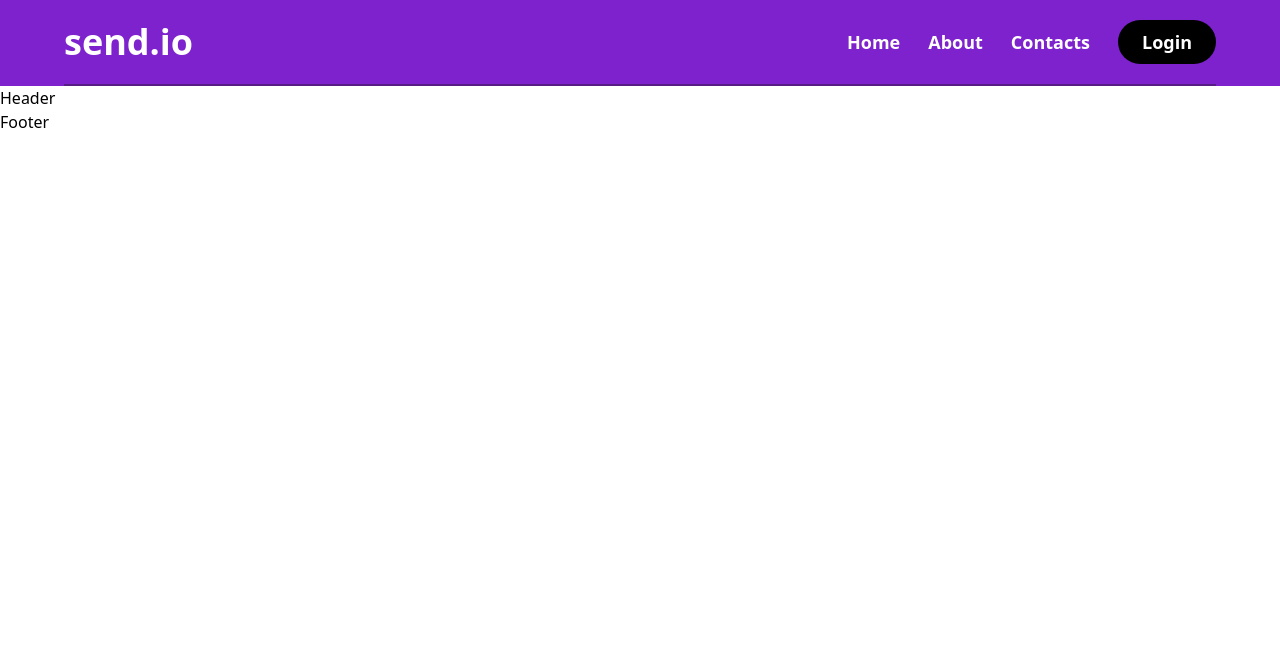
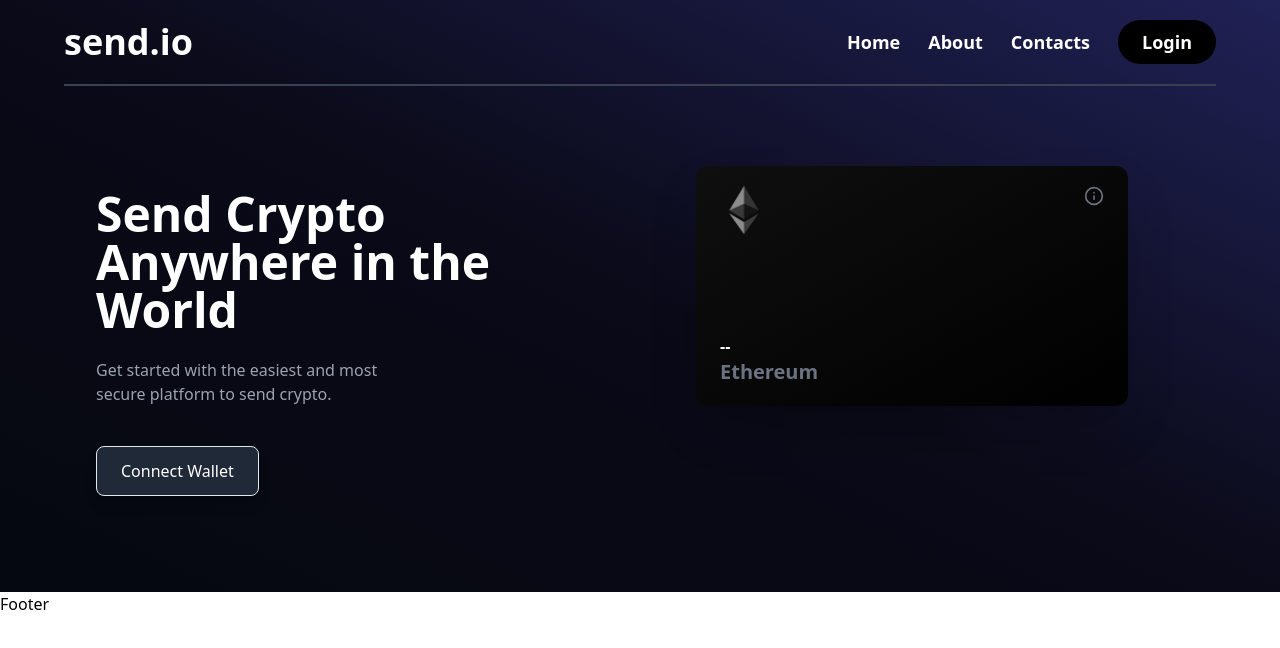
Before and after one commit to Aman-Mandal/Send-IT, a React (Vite) app in the folder client/: page / in a window 1280 px wide. Shown: the top 648 px of the page. Built offline with nearby package versions, Linux system fonts and the light colour scheme.

Commit message:
Header component and Card component is done

```diff
--- a/client/src/App.jsx
+++ b/client/src/App.jsx
@@ -4,7 +4,7 @@ const App = () => {
   return (
     <div className="min-h-screen">
       <div className="">
-        <Navbar />
+
         <Header />
       </div>
       <Footer />
--- a/client/src/components/Header/Header.jsx
+++ b/client/src/components/Header/Header.jsx
@@ -1,7 +1,33 @@
+import { Navbar, Card } from '../index'
 
 const Header = () => {
   return (
-    <div>Header</div>
+    <header className="bg-gradient-to-tr from-[#050810] via-[#0A0A18] to-[#202155]">
+      <Navbar />
+      <div className="min-w-screen py-20 ">
+        <div className="flex w-[85%] mx-auto">
+          <div className="flex-[0.5]">
+            <h1 className="text-5xl font-semibold py-6 text-white">
+              Send Crypto <br /> Anywhere in the World
+            </h1>
+            <p className="text-base text-gray-400 pb-6">
+              Get started with the easiest and most <br /> secure platform to
+              send crypto.
+            </p>
+
+            <button className="bg-gray-800 border border-gray-200 my-4 text-white px-6 py-3 rounded-lg shadow-lg">
+              Connect Wallet
+            </button>
+          </div>
+          <div className="flex-[0.5]">
+            <div>
+              <Card />
+            </div>
+            <form></form>
+          </div>
+        </div>
+      </div>
+    </header>
   )
 }
 
--- a/client/src/components/Navbar/Navbar.jsx
+++ b/client/src/components/Navbar/Navbar.jsx
@@ -6,8 +6,8 @@ const Navbar = () => {
   const [menuToggle, setMenuToggle] = useState(false)
 
   return (
-    <nav className="w-full bg-purple-700">
-      <div className="flex items-center justify-between w-[90%] mx-auto py-5 border-b-2 border-purple-900">
+    <nav className="w-full bg-inherit">
+      <div className="flex items-center justify-between w-[90%] mx-auto py-5 border-b-2 border-gray-700">
         <h1 className="text-4xl text-white font-extrabold">send.io</h1>
         <ul className="hidden md:flex text-lg space-x-7 text-white font-semibold items-center">
           <li>Home</li>
--- /dev/null
+++ b/client/src/components/WalletCard/Card.jsx
@@ -0,0 +1,19 @@
+import ethLogo from '../../assets/eth.png'
+import { FiInfo } from 'react-icons/fi'
+
+const Card = () => {
+  return (
+    <div className="rounded-xl flex flex-col justify-between w-[27rem] bg-gradient-to-br to-[#000000] from-[#0f0f0f] py-5 px-6 h-[15rem] mx-auto shadow-2xl">
+      <div className="flex justify-between ">
+        <img src={ethLogo} className="w-12" />
+        <FiInfo className="text-gray-500 text-xl cursor-pointer" />
+      </div>
+      <div>
+        <p className='text-white font-semibold'>--</p>
+        <h2 className="text-gray-500 text-xl font-semibold">Ethereum</h2>
+      </div>
+    </div>
+  )
+}
+
+export default Card
--- a/client/src/components/index.js
+++ b/client/src/components/index.js
@@ -2,3 +2,4 @@ export { default as Navbar } from './Navbar/Navbar'
 export { default as Loader } from './Loader/Loader'
 export { default as Footer } from './Footer/Footer'
 export { default as Header } from './Header/Header'
+export { default as Card } from './WalletCard/Card'
```
Also changed, not shown: client/src/assets/chip.png (added), client/src/assets/eth.png (added).
